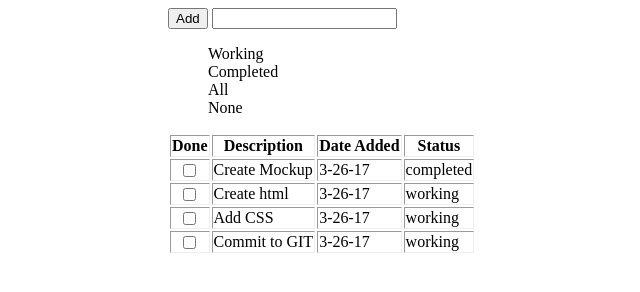
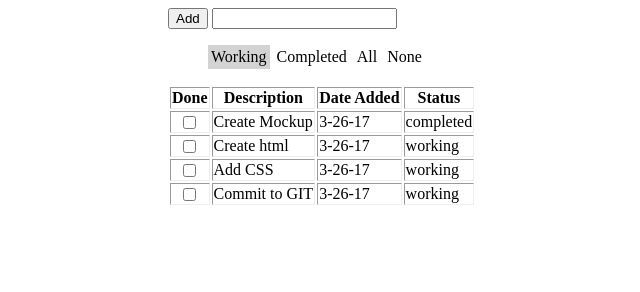
Before and after one commit to DeanHinNet/001-To-Do-List, a plain HTML site: page index.html in a window 1280 px wide. Shown: the whole page, without its empty margins (172-812 px from the left). Drawn offline with Linux system fonts and the light colour scheme.

Commit message:
working on highlighting status categories

```diff
--- a/index.html
+++ b/index.html
@@ -28,8 +28,20 @@
 			margin: 0 auto;
 			display: block;
 		}
+
+		#select_category li{
+			display: inline-block;
+			padding: 3px;
+		}
+
+		.selected {
+			background-color: lightgray;
+		}
 	</style>
+<!--
 
+Add css filter for different statuses of tasks.
+-->
 </head>
 <body>
 	<div class='wrapper'>
@@ -38,11 +50,11 @@
 			<input type='text' id='input_add'>
 		</section>
 		<section class='section_output'>
-			<ul class='select_category'>
-				<li>Working</li>
-				<li>Completed</li>
-				<li>All</li>
-				<li>None</li>
+			<ul id='select_category'>
+				<li id='working' class='selected'>Working</li>
+				<li id='completed'>Completed</li>
+				<li id='all'>All</li>
+				<li id='none'>None</li>
 			</ul>
 			<table id='table_tasks' border=1>
 				<thead>
@@ -140,6 +152,22 @@
 	 	}
 	 );
 
+	 document.getElementById('select_category').addEventListener('click', function(evt){
+	 		var statuses = document.getElementById('select_category').getElementsByTagName('li');
+
+	 		for(i = 0; i < statuses.length; i++){
+	 			statuses[i].classList.remove('selected');
+	 		}
+
+
+	 		// for (status in statuses) {
+	 		// 	status.classList.remove('selected');
+	 		// }
+	 		//console.log(document.getElementById('select_category').getElementsByTagName('li').innerHTML());
+	 		console.log(evt.target.id);
+
+	 	 }
+	 );
 	 displayTable();
 	</script>
 </html>
```
